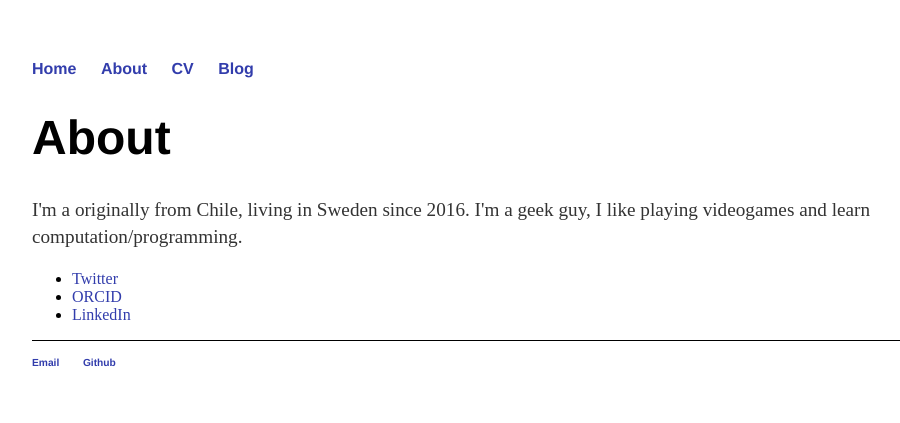
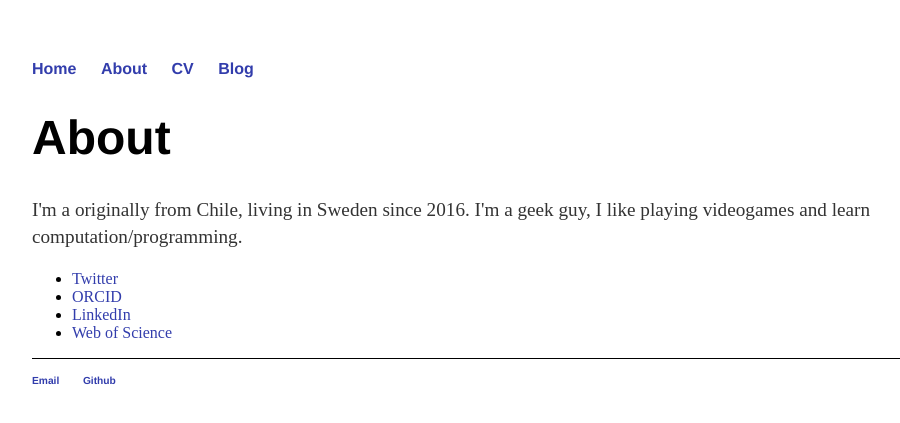
Before and after one commit to davcastrom/davcastrom.github.io, a Jekyll site: the page built from about/index.html, in a window 1280 px wide. Shown: the top 423 px of the page, without its empty margins (160-1060 px from the left). Built offline with Jekyll 4.4.1, drawn with Linux system fonts in a browser that asks for light colours.

Commit message:
Update index.html
researcherId added

```diff
--- a/about/index.html
+++ b/about/index.html
@@ -11,5 +11,6 @@ title: About me
 				<li style="font-size: 1em;"><a href="https://twitter.com/davidcastromor6">Twitter</a></li>
 				<li style="font-size: 1em;"><a href="https://orcid.org/0000-0003-0836-6624">ORCID</a></li>
 				<li style="font-size: 1em;"><a href="www.linkedin.com/in/david-castro-93564679/">LinkedIn</a></li>
+				<li style="font-size: 1em;"><a href="https://www.webofscience.com/wos/author/record/2440527">Web of Science</a></li>
 				</ul>
 		</div>
```
